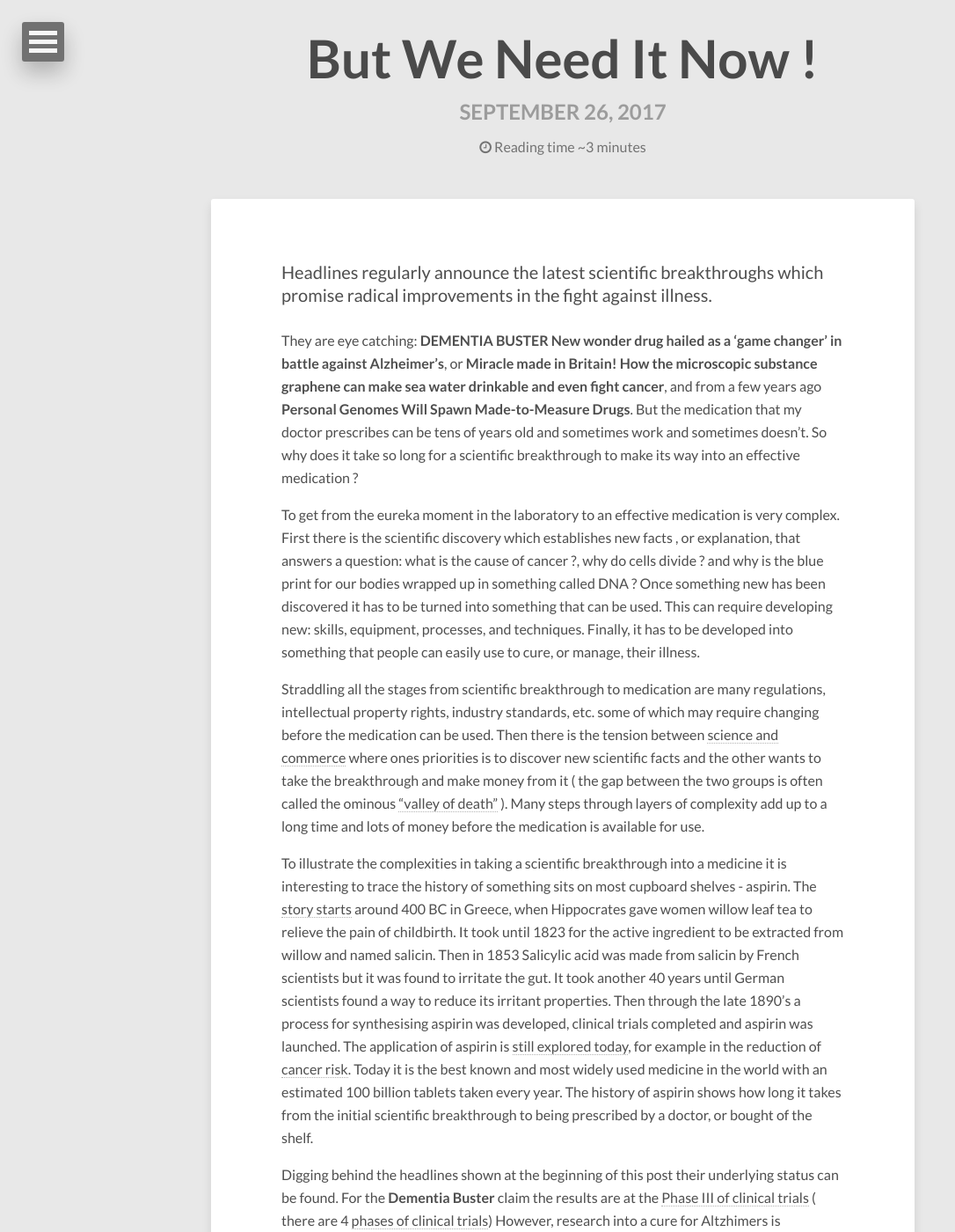
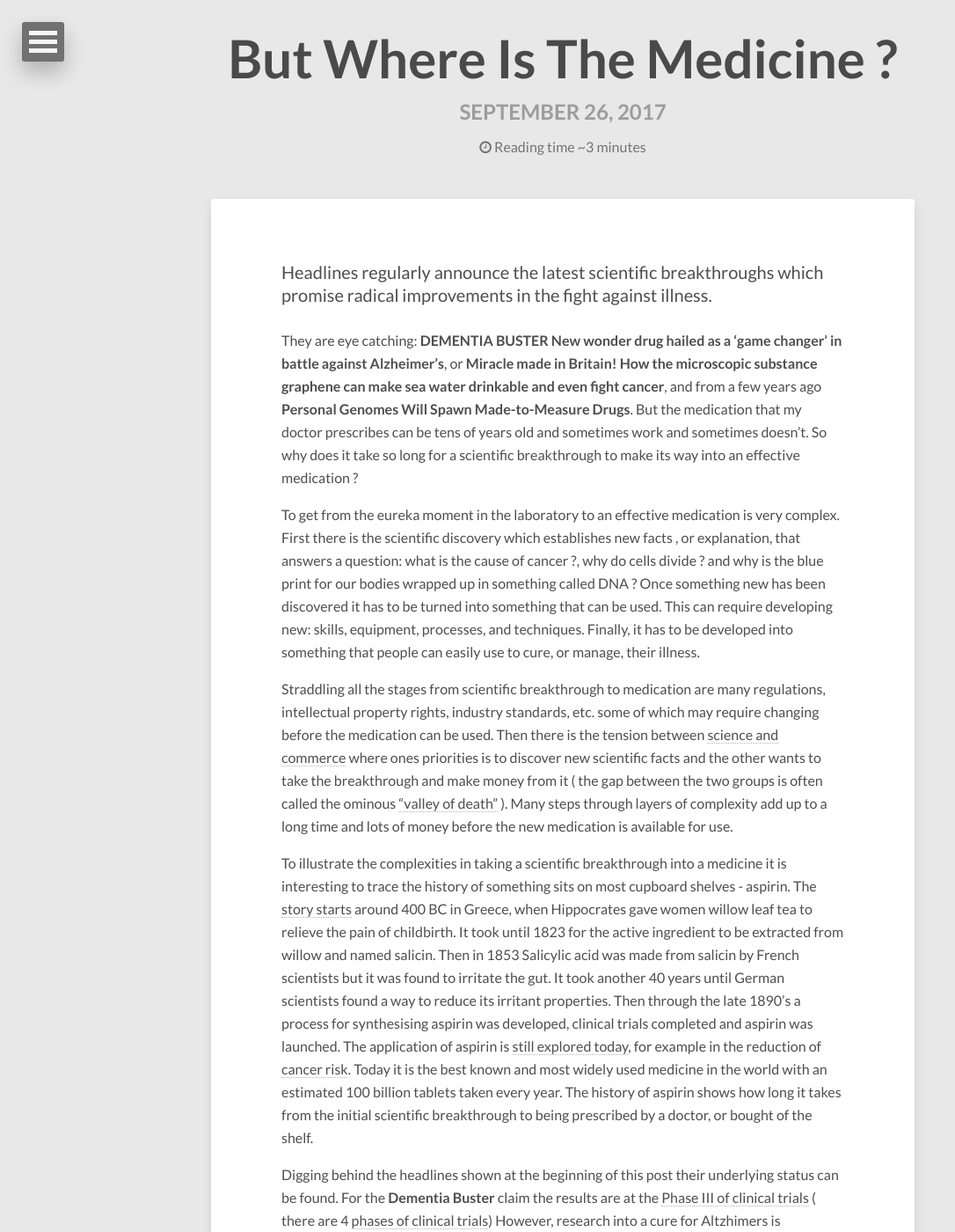
Before and after one commit to dtinblack/dtinblack.github.io, a Jekyll site: the page built from _posts/2017-09-26-discovery-to-medication.md, in a window 1280 px wide and 1400 px high. Shown: the whole window at 88% size, without its empty margins (0-1086 px from the left). Built offline with Jekyll 4.4.1, drawn with Linux system fonts in a browser that asks for light colours; nearby versions of some CDN libraries.

Commit message:
improved wording

```diff
--- a/_posts/2017-09-26-discovery-to-medication.md
+++ b/_posts/2017-09-26-discovery-to-medication.md
@@ -1,7 +1,7 @@
 ---
 layout: post
-title: But We Need It Now !
-description: "Seperating the hype from reality about the development of new drugs"
+title: But Where Is The Medicine ?
+description: "Seperating the hype from reality about the development of new medication"
 modified: 2017-09-26
 tags: [science, aspirin, drugs, technology, Intellectual Property, Personalised Medicine, Genome]
 ---
@@ -13,7 +13,7 @@ They are eye catching: <b>[DEMENTIA BUSTER New wonder drug hailed as a ‘game c
 
 To get from the eureka moment in the laboratory to an effective medication is very complex. First there is the scientific discovery which establishes new facts , or explanation, that answers a question: what is the cause of cancer ?, why do cells divide ? and why is the blue print for our bodies wrapped up in something called DNA ? Once something new has been discovered it has to be turned into something that can be used. This can require developing new: skills, equipment, processes, and techniques. Finally, it has to be developed into something that people can easily use to cure, or manage, their illness.
 
-Straddling all the stages from scientific breakthrough to medication are many regulations, intellectual property rights, industry standards, etc. some of which may require changing before the medication can be used. Then there is the tension between [science and commerce](https://hbr.org/2014/11/turn-your-science-into-a-business) where ones priorities is to discover new scientific facts and the other wants to take the breakthrough and make money from it ( the gap between the two groups is often called the ominous ["valley of death"](https://sciencebusiness.net/news/76083/How-to-bridge-the-Valley-of-Death) ). Many steps through layers of complexity add up to a long time and lots of money before the medication is available for use.
+Straddling all the stages from scientific breakthrough to medication are many regulations, intellectual property rights, industry standards, etc. some of which may require changing before the medication can be used. Then there is the tension between [science and commerce](https://hbr.org/2014/11/turn-your-science-into-a-business) where ones priorities is to discover new scientific facts and the other wants to take the breakthrough and make money from it ( the gap between the two groups is often called the ominous ["valley of death"](https://sciencebusiness.net/news/76083/How-to-bridge-the-Valley-of-Death) ). Many steps through layers of complexity add up to a long time and lots of money before the new medication is available for use.
 
 To illustrate the complexities in taking a scientific breakthrough into a medicine it is interesting to trace the history of something sits on most cupboard shelves - aspirin. The
 [story starts](http://www.aspirin-foundation.com/history-of-aspirin/aspirin-timeline/) around 400 BC in Greece, when Hippocrates gave women willow leaf tea to relieve the pain of childbirth.
```
